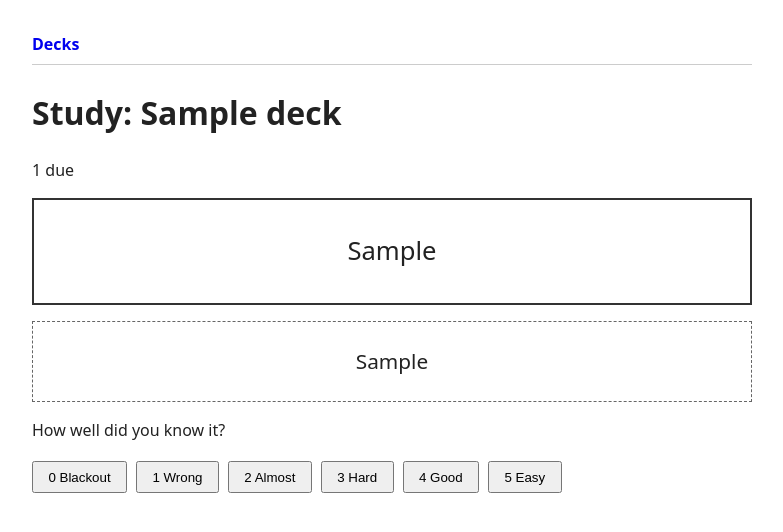
After one commit to dom-potec/sdd-flashcards, a Flask app: page /study/1?reveal=1 in a window 1280 px wide. The commit adds this page. Shown: the top 532 px of the page, without its empty margins (248-1031 px from the left). Run offline with Flask 3, Linux system fonts and the light colour scheme; tables that the repository leaves empty hold one stand-in row (values such as "Sample post").

Commit message:
Add study flow: serve next due card, grade it, reschedule

```diff
--- a/app/__init__.py
+++ b/app/__init__.py
@@ -16,8 +16,9 @@ def create_app(test_config: dict | None = None) -> Flask:
     init_db(app.config["DB_PATH"])
 
     from .content.routes import bp as content_bp
+    from .scheduling.routes import bp as study_bp
     app.register_blueprint(content_bp)
-    # TODO(block 11): register the study blueprint
+    app.register_blueprint(study_bp)
 
     @app.get("/health")
     def health():
--- /dev/null
+++ b/app/scheduling/routes.py
@@ -0,0 +1,57 @@
+"""Study pages. The one module that calls both repositories: Content for card
+text, Scheduling for what is due and for recording grades."""
+
+from datetime import date
+
+from flask import Blueprint, abort, current_app, g, redirect, render_template, request, url_for
+
+from ..content import repository as content
+from ..db import get_conn
+from . import repository as scheduling
+
+bp = Blueprint("study", __name__)
+
+GRADES = [
+    (0, "Blackout"),
+    (1, "Wrong"),
+    (2, "Almost"),
+    (3, "Hard"),
+    (4, "Good"),
+    (5, "Easy"),
+]
+
+
+def conn():
+    if "conn" not in g:
+        g.conn = get_conn(current_app.config["DB_PATH"])
+    return g.conn
+
+
+@bp.get("/study/<int:deck_id>")
+def study(deck_id):
+    deck = content.get_deck(conn(), deck_id)
+    if deck is None:
+        abort(404)
+    ids = content.list_card_ids(conn(), deck_id)
+    due = scheduling.due_card_ids(conn(), ids, date.today())
+    if not due:
+        return render_template("study.html", deck=deck, done=True)
+    card = content.get_card(conn(), due[0])
+    reveal = request.args.get("reveal") == "1"
+    return render_template(
+        "study.html", deck=deck, done=False, card=card, reveal=reveal, remaining=len(due), grades=GRADES
+    )
+
+
+@bp.post("/study/<int:deck_id>/review")
+def review(deck_id):
+    card_id = request.form.get("card_id", type=int)
+    grade = request.form.get("grade", type=int)
+    card = content.get_card(conn(), card_id) if card_id is not None else None
+    if card is None or card["deck_id"] != deck_id or grade is None:
+        abort(400)
+    try:
+        scheduling.record_review(conn(), card_id, grade, date.today())
+    except ValueError:
+        abort(400)
+    return redirect(url_for("study.study", deck_id=deck_id))
--- a/app/static/style.css
+++ b/app/static/style.css
@@ -59,3 +59,16 @@ button {
   margin: 1rem 0;
   text-align: center;
 }
+
+.card-back {
+  font-size: 1.3rem;
+  border: 1px dashed #666;
+  padding: 1.5rem;
+  margin: 1rem 0;
+  text-align: center;
+}
+
+.grades form {
+  display: inline-block;
+  margin: 0.2rem 0.3rem 0.2rem 0;
+}
--- a/app/templates/deck.html
+++ b/app/templates/deck.html
@@ -4,7 +4,7 @@
 <h1>{{ deck.name }}</h1>
 {% if deck.description %}<p>{{ deck.description }}</p>{% endif %}
 
-<p><a href="/study/{{ deck.id }}"><button type="button">Study this deck</button></a></p>
+<p><a href="{{ url_for('study.study', deck_id=deck.id) }}"><button type="button">Study this deck</button></a></p>
 
 {% if cards %}
 <table>
--- a/app/templates/decks.html
+++ b/app/templates/decks.html
@@ -9,6 +9,7 @@
     <th>Name</th>
     <th>Description</th>
     <th>Cards</th>
+    <th>Due today</th>
     <th></th>
     <th></th>
   </tr>
@@ -17,7 +18,8 @@
     <td><a href="{{ url_for('content.show_deck', deck_id=deck.id) }}">{{ deck.name }}</a></td>
     <td>{{ deck.description }}</td>
     <td>{{ deck.card_count }}</td>
-    <td><a href="/study/{{ deck.id }}">Study</a></td>
+    <td>{{ due[deck.id] }}</td>
+    <td><a href="{{ url_for('study.study', deck_id=deck.id) }}">Study</a></td>
     <td>
       <form method="post" action="{{ url_for('content.delete_deck', deck_id=deck.id) }}">
         <button type="submit">Delete</button>
--- /dev/null
+++ b/app/templates/study.html
@@ -0,0 +1,29 @@
+{% extends "base.html" %}
+{% block title %}Study: {{ deck.name }}{% endblock %}
+{% block content %}
+<h1>Study: {{ deck.name }}</h1>
+
+{% if done %}
+<p>All caught up — nothing due.</p>
+<p><a href="{{ url_for('content.show_deck', deck_id=deck.id) }}">Back to deck</a></p>
+{% else %}
+<p>{{ remaining }} due</p>
+<div class="card-front">{{ card.front }}</div>
+
+{% if not reveal %}
+<p><a href="{{ url_for('study.study', deck_id=deck.id, reveal=1) }}">Show answer</a></p>
+{% else %}
+<div class="card-back">{{ card.back }}</div>
+<p>How well did you know it?</p>
+<div class="grades">
+  {% for value, label in grades %}
+  <form method="post" action="{{ url_for('study.review', deck_id=deck.id) }}">
+    <input type="hidden" name="card_id" value="{{ card.id }}">
+    <input type="hidden" name="grade" value="{{ value }}">
+    <button type="submit">{{ value }} {{ label }}</button>
+  </form>
+  {% endfor %}
+</div>
+{% endif %}
+{% endif %}
+{% endblock %}
```
Also changed, not shown: app/content/routes.py (+9 -1 lines).
